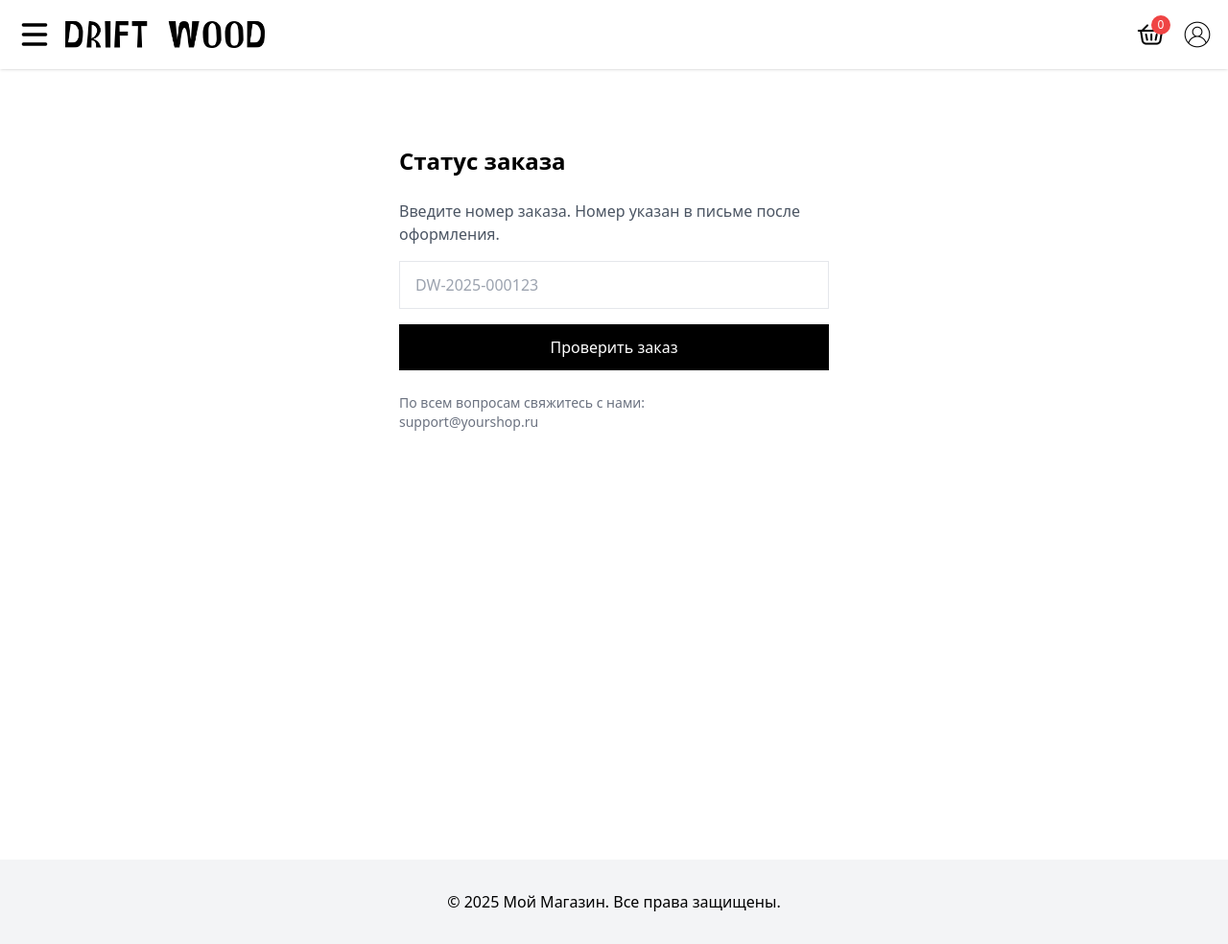
After one commit to TuftaMan/shop, a Django app: template orders/templates/orders/order_track.html in a window 1280 px wide. The commit adds this page. Shown: the whole page at 96% size. Run offline with Django 5.2, Linux system fonts and the light colour scheme; the template is opened without the code that fills it, so the values that code supplies are empty; some libraries are stand-ins or nearby versions.

Commit message:
Привел в порядок изображения, добавил раздел статус заказа

```diff
--- a/main/templates/main/base.html
+++ b/main/templates/main/base.html
@@ -18,7 +18,7 @@
             <!-- Кнопка меню -->
             <div class="relative">
                 <button id="menu-button" class="flex items-center">
-                    <img src="{% static 'main/three-line-horizontal.svg' %}" alt="Меню" class="h-10 cursor-pointer">
+                    <img src="{% static 'main/burger.svg' %}" alt="Меню" class="h-10 cursor-pointer">
                 </button>
 
                 <!-- Выпадающее меню -->
@@ -35,12 +35,19 @@
                             class="w-full text-left px-4 py-2 hover:bg-gray-100">
                         О нас
                     </button>
+                    <button href="{% url 'orders:order_track' %}"
+                            hx-get="{% url 'orders:order_track' %}"
+                            hx-target="#main-content"
+                            hx-push-url="true"
+                            class="w-full text-left px-4 py-2 hover:bg-gray-100">
+                        Статус заказа
+                    </button>
                 </div>
             </div>
             <!-- ЛОГОТИП (переход на главную) -->
             <a href="{% url 'main:index' %}"
                 class="flex items-center">
-                <img src="{% static 'main/DRIFT.png' %}"
+                <img src="{% static 'main/logo.png' %}"
                     alt="DriftWood"
                     class="h-7 cursor-pointer hover:opacity-80 transition">
             </a>
@@ -52,7 +59,7 @@
             <button id="cart-button"
             type="button"
             class="relative flex items-center">
-                <img src="{% static 'main/7784863.png' %}"
+                <img src="{% static 'main/cart.png' %}"
                     alt="Корзина"
                     class="h-8 w-8">
                 <span id="cart-count"
@@ -67,7 +74,7 @@
             hx-target="#main-content"
             hx-push-url="true"
             class="flex items-center">
-                <img src="{% static 'main/account.webp' %}"
+                <img src="{% static 'main/account.png' %}"
                     alt="Аккаунт"
                     class="h-8 w-8 cursor-pointer hover:opacity-80 transition">
             </a>
@@ -86,7 +93,7 @@
         hx-target="#main-content"
         hx-push-url="true"
     >
-        <img src="{% static 'main/1.png' %}" alt="Главная" class="w-full h-screen object-cover cursor-pointer">
+        <img src="{% static 'main/main.png' %}" alt="Главная" class="w-full h-screen object-cover cursor-pointer">
     </a>
     {% endblock %}
 </main>
--- /dev/null
+++ b/orders/templates/orders/order_track.html
@@ -0,0 +1,7 @@
+{% extends "main/base.html" %}
+
+{% block title %}Статус заказа{% endblock %}
+
+{% block main_content %}
+    {% include "orders/order_track_content.html" %}
+{% endblock %}
--- /dev/null
+++ b/orders/templates/orders/order_track_content.html
@@ -0,0 +1,34 @@
+<div class="max-w-md mx-auto py-20">
+    <h1 class="text-2xl font-bold mb-6">Статус заказа</h1>
+
+    <p class="text-gray-600 mb-4">
+        Введите номер заказа. Номер указан в письме после оформления.
+    </p>
+
+    {% if error %}
+        <p class="text-red-500 mb-4">{{ error }}</p>
+    {% endif %}
+
+    <form
+        hx-get="{% url 'orders:order_track_result' %}"
+        hx-target="#main-content"
+        hx-push-url="true"
+    >
+        <input
+            type="text"
+            name="order_number"
+            placeholder="DW-2025-000123"
+            class="w-full border px-4 py-3 mb-4"
+            required
+        >
+
+        <button class="w-full bg-black text-white py-3">
+            Проверить заказ
+        </button>
+    </form>
+
+    <p class="text-sm text-gray-500 mt-6">
+        По всем вопросам свяжитесь с нами:<br>
+        support@yourshop.ru
+    </p>
+</div>
--- a/orders/templates/orders/success.html
+++ b/orders/templates/orders/success.html
@@ -8,6 +8,12 @@
     <p class="text-gray-600 mb-6">
         Мы получили ваш заказ и свяжемся с вами в ближайшее время.
     </p>
+    <p class="text-gray-600 mb-6">
+        Номер вашего заказа —
+    <span class="font-semibold text-black">
+        {{ order_number }}
+    </span>
+    </p>
 
     <a
         href="{% url 'main:catalog_all' %}"
--- a/orders/urls.py
+++ b/orders/urls.py
@@ -1,10 +1,12 @@
 from django.urls import path
-from .views import CheckoutView, OrderSuccessView, order_history
+from .views import CheckoutView, OrderSuccessView, order_history, order_track, order_track_result
 
 app_name = 'orders'
 
 urlpatterns = [
     path('checkout/', CheckoutView.as_view(), name='checkout'),
-    path('success/', OrderSuccessView.as_view(), name='success'),
+    path('success/<str:order_number>/', OrderSuccessView.as_view(), name='success'),
     path('order-history', order_history, name='order_history'),
+    path('track/', order_track, name='order_track'),
+    path('track/result/', order_track_result, name='order_track_result'),
 ]
```
Also changed, not shown: orders/templates/orders/order_track_result.html (added, +7 -0 lines), orders/templates/orders/order_track_result_content.html (added, +29 -0 lines), orders/views.py (+35 -1 lines), shop/settings.py (+4 -4 lines), main/static/main/1.png (deleted), main/static/main/account.png (added), main/static/main/account.webp (deleted), main/static/main/big.jpg (deleted), main/static/main/burger.svg (renamed from main/static/main/three-line-horizontal.svg), main/static/main/cart.png (renamed from main/static/main/7784863.png), main/static/main/dw.png (deleted), main/static/main/logo.png (renamed from main/static/main/DRIFT.png), main/static/main/main.jpg (deleted), 1 other file.
